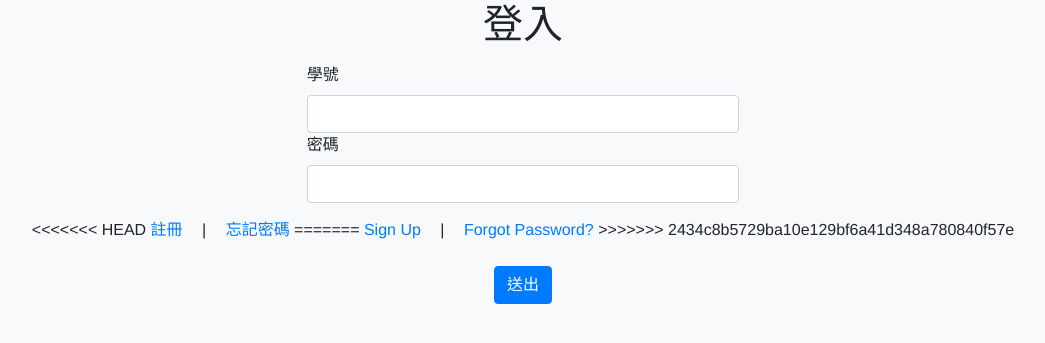
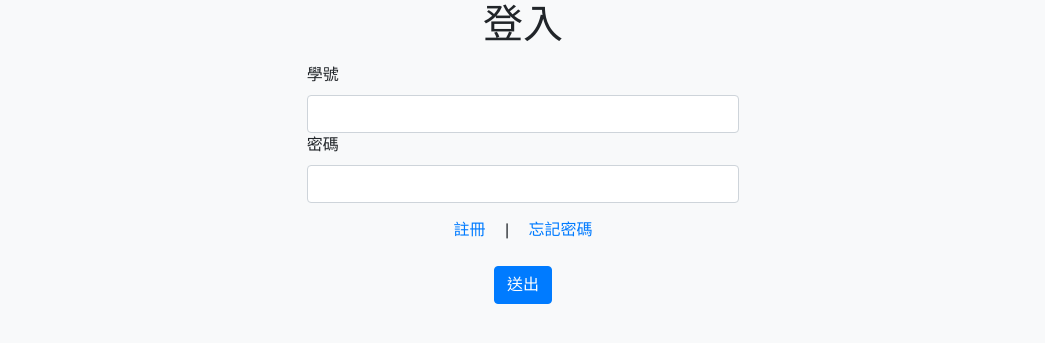
Before and after one commit to SIRLA-FJULIS/LIS-Lib-Shift-Arrangement-System, a Flask app: page /login in a window 1280 px wide. Shown: the part 118-461 px from the top of the page, without its empty margins (117-1162 px from the left). Run offline with Flask 2, Linux system fonts and the light colour scheme; some libraries are stand-ins or nearby versions.

Commit message:
Adjust login.html

```diff
--- a/app/templates/login.html
+++ b/app/templates/login.html
@@ -13,11 +13,7 @@
         </div>
         <div id="signInConnects" style="text-align: center;">
             <div class="container">
-<<<<<<< HEAD
-                <a href="/signup">註冊</a><span class="container"> | </span><a href="/forgotpwd">忘記密碼</a>
-=======
-                <a href="/signup">Sign Up</a><span class="container"> | </span><a href="/forgotpassword">Forgot Password?</a>
->>>>>>> 2434c8b5729ba10e129bf6a41d348a780840f57e
+                <a href="/signup">註冊</a><span class="container"> | </span><a href="/forgotpassword">忘記密碼</a>
             </div>
             <br/>
             {{ form.submit(class="btn btn-primary", id="signInSubmit") }}
```
